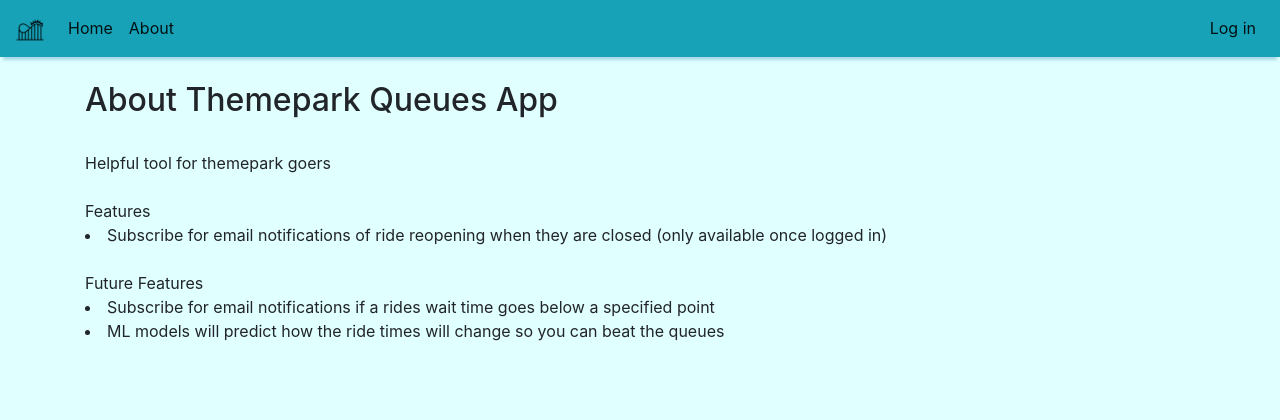
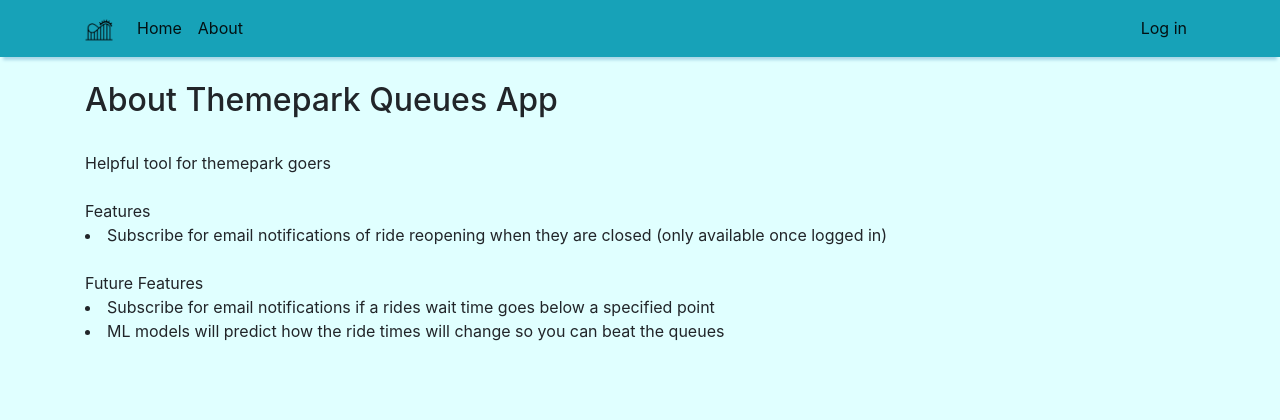
Before and after one commit to Ryan-53/themepark-queues-app, a Django app: page /about in a window 1280 px wide. Shown: the top 420 px of the page. Run offline with Django 4.2, Linux system fonts and the light colour scheme; some libraries are stand-ins or nearby versions.

Commit message:
Aligned navbar with body

```diff
--- a/themepark_queues/rides/templates/base.html
+++ b/themepark_queues/rides/templates/base.html
@@ -24,6 +24,9 @@
 
     <!-- Navbar -->
     <nav class="navbar navbar-expand-lg navbar-light bg-info sticky-top shadow">
+
+      <!-- Aligns navbar with body-->
+      <div class="container">
 
         <!-- TODO: Use django static to load image (better practice?)
         <!-- Brand/Logo Placeholder on Navbar -->
@@ -64,6 +67,7 @@
             {% endif %}
           </ul>
         </div>
+      </div>
     </nav>
 
   </body>
```
Also changed, not shown: 1 other file. Lines whose indentation alone changed are shown as unchanged.
